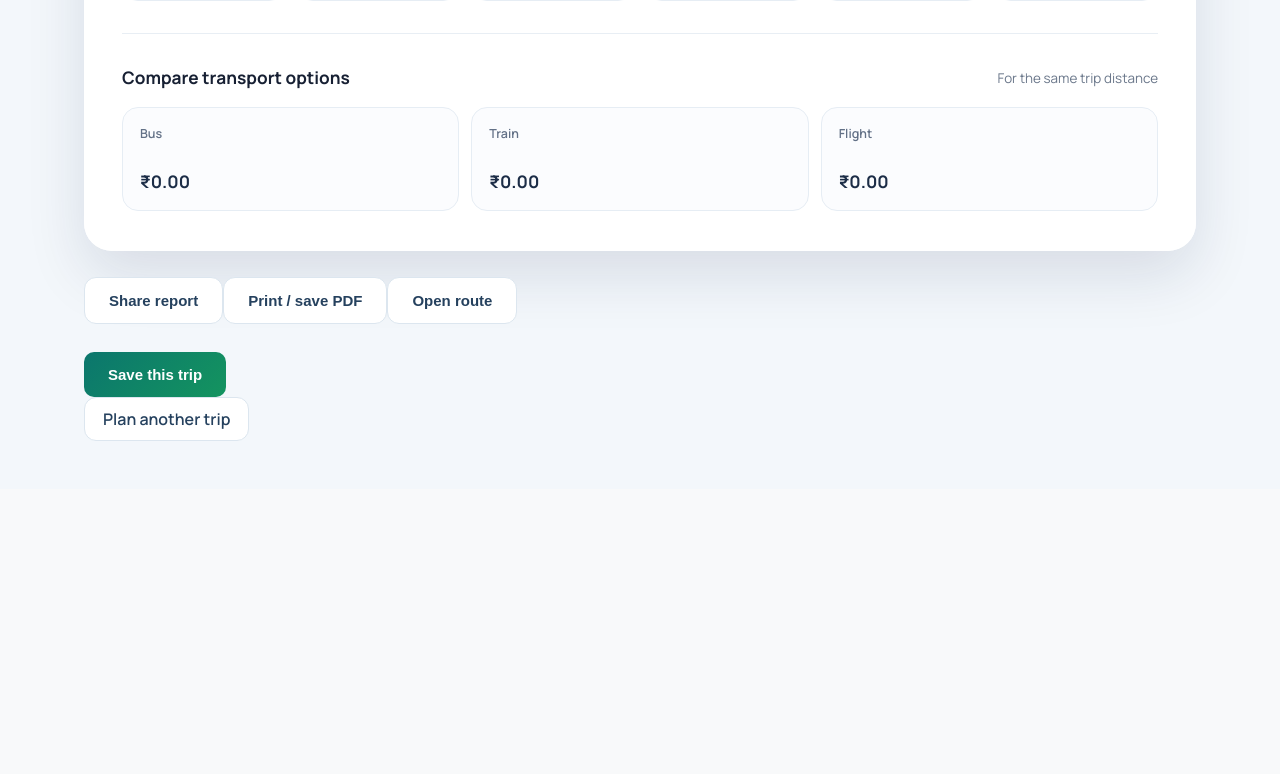
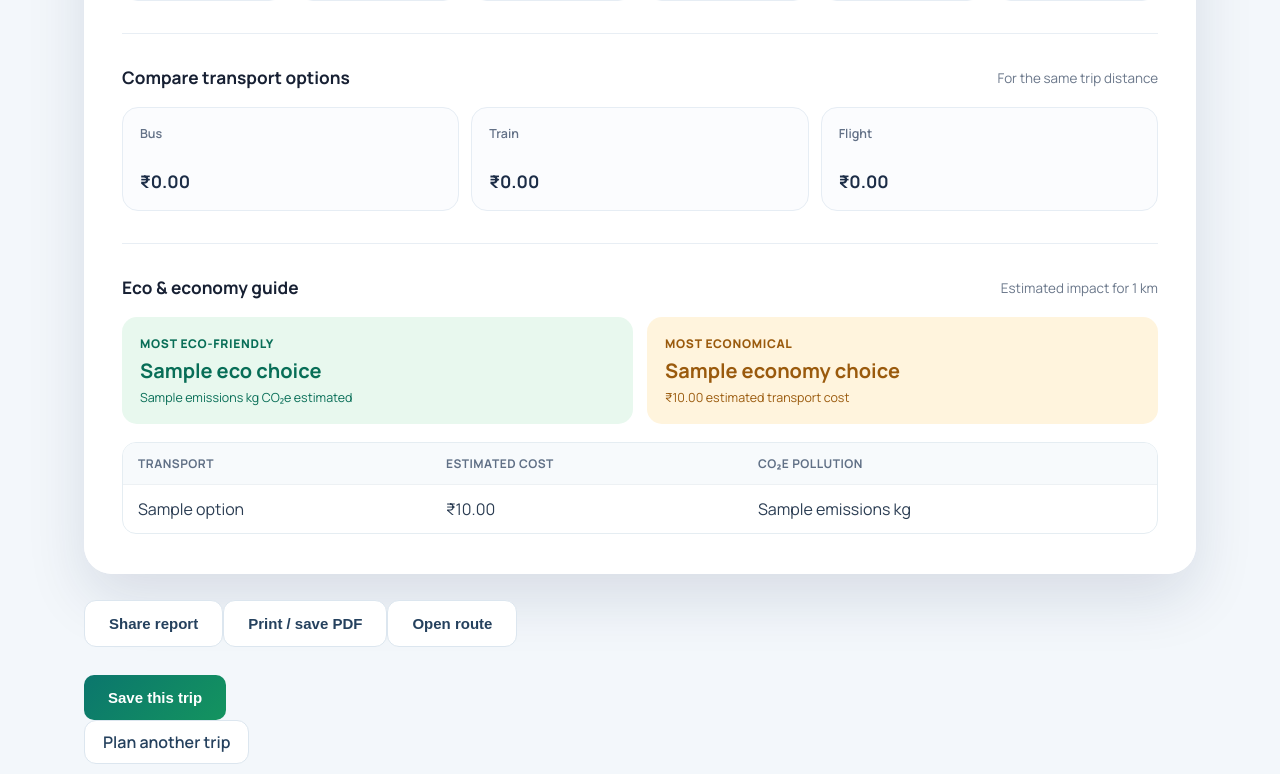
Before and after one commit to suriya3002/Travel_Budget_Planner, a Flask app: template templates/result.html in a window 1280 px wide. Shown: the part 1200-1974 px from the top of the page. Before the commit the page ends 1641 px from the top, so only its background shows below. Run offline with Flask 3, Linux system fonts and the light colour scheme; the template is opened without the code that fills it: most values are stand-ins (such as "Sample title", 1, 10 or a date in 2020); grey boxes marked "Sample" are stand-in pictures.

Commit message:
feat: enhance emissions calculation and add eco/economy recommendations in trip summary

```diff
--- a/app.py
+++ b/app.py
@@ -117,7 +117,7 @@ def calculate_emissions(distance, transport_mode):
     """Estimate kg CO2e for this trip; values are per passenger-kilometre."""
     factors = {
         "walk": 0,
-        "bike": 0,
+        "bike": 0.103,
         "car": 0.192,
         "bus": 0.105,
         "train": 0.041,
@@ -205,6 +205,25 @@ def trip_from_form():
     emissions_kg = calculate_emissions(total_distance, transport_mode)
     # A simple, distance-sensitive impact indicator: 100 kg CO2e equals 100%.
     pollution_percent = min(round(emissions_kg, 1), 100)
+    comparison_costs = {
+        "walk": 0,
+        "bike": round((total_distance / (mileage or 45)) * fuel_price, 2),
+        "car": round((total_distance / (mileage or 15)) * fuel_price, 2),
+        "bus": round(bus_cost, 2),
+        "train": round(train_cost, 2),
+        "flight": round(flight_cost, 2),
+    }
+    mode_impacts = [
+        {
+            "mode": mode,
+            "label": mode.capitalize(),
+            "cost": comparison_costs[mode],
+            "emissions": calculate_emissions(total_distance, mode),
+        }
+        for mode in ("walk", "bike", "car", "bus", "train", "flight")
+    ]
+    eco_choice = min(mode_impacts, key=lambda item: item["emissions"])
+    economy_choice = min(mode_impacts, key=lambda item: item["cost"])
 
     return {
         "from_location": from_location,
@@ -230,6 +249,9 @@ def trip_from_form():
         "travel_time": travel_time,
         "emissions_kg": emissions_kg,
         "pollution_percent": pollution_percent,
+        "mode_impacts": mode_impacts,
+        "eco_choice": eco_choice,
+        "economy_choice": economy_choice,
         "bus_cost": round(bus_cost, 2),
         "train_cost": round(train_cost, 2),
         "flight_cost": round(flight_cost, 2),
--- a/static/result.css
+++ b/static/result.css
@@ -20,6 +20,7 @@ body { font-family: 'Manrope', 'Segoe UI', sans-serif; background: #f3f7fb; colo
 .pollution-summary { background: #effbf4; border-color: #c8ecda; }
 .pollution-summary strong { color: #087b69; }
 .pollution-level { display: flex; justify-content: space-between; align-items: center; margin-top: 10px; font-size: .72rem; color: #3a685d; }.pollution-level b { color: #087b69; font-size: .9rem; }.pollution-meter { height: 6px; margin-top: 6px; overflow: hidden; border-radius: 99px; background: #ccebdd; }.pollution-meter i { display: block; height: 100%; border-radius: inherit; background: linear-gradient(90deg, #22a06b, #e8a43a, #df5454); }
+.recommendations { display: grid; grid-template-columns: 1fr 1fr; gap: 14px; margin-bottom: 18px; }.recommendation { padding: 18px; border-radius: 15px; display: flex; flex-direction: column; gap: 5px; }.recommendation span { font-size: .75rem; font-weight: 800; text-transform: uppercase; letter-spacing: .06em; }.recommendation strong { font-size: 1.25rem; }.recommendation small { font-size: .78rem; }.eco-recommendation { color: #086e57; background: #e8f8ee; }.economy-recommendation { color: #9a5a0d; background: #fff4dd; }.impact-table-wrap { overflow-x: auto; border: 1px solid #e5edf2; border-radius: 14px; }.impact-table { width: 100%; border-collapse: collapse; min-width: 520px; }.impact-table th { padding: 12px 15px; color: #607086; background: #f7fafc; text-align: left; font-size: .75rem; text-transform: uppercase; letter-spacing: .04em; }.impact-table td { padding: 13px 15px; border-top: 1px solid #edf1f4; color: #2b3d53; }.impact-table td small { display: block; margin-top: 3px; color: #087b69; font-size: .7rem; font-weight: 700; }.impact-table .selected-mode { background: #effbf4; }
 .report-divider { height: 1px; border: 0; background: #e8eef4; margin: 32px 0; }
 .insights { display: grid; grid-template-columns: minmax(260px, .9fr) minmax(300px, 1.1fr); align-items: center; gap: 28px; }
 .chart-container { max-width: 320px; margin: auto; }
@@ -35,3 +36,4 @@ body { font-family: 'Manrope', 'Segoe UI', sans-serif; background: #f3f7fb; colo
 @media print { body { background: #fff; } .button-group, .action-center, .back-btn { display: none !important; } .container { max-width: none; padding: 0; } #report { box-shadow: none; } }
 @media (max-width: 650px) { .container { padding: 0; } #report { border-radius: 0; } .report-hero { padding: 27px 22px; min-height: 255px; } .result-card { padding: 26px 20px; } .insights { grid-template-columns: 1fr; } }
 @media (max-width: 500px) { .route-summary { grid-column: span 1; } }
+@media (max-width: 500px) { .recommendations { grid-template-columns: 1fr; } }
--- a/templates/result.html
+++ b/templates/result.html
@@ -28,6 +28,9 @@
       </div>
       <hr class="report-divider"><div class="section-title"><h2>Compare transport options</h2><p>For the same trip distance</p></div>
       <div class="summary-grid"><div class="summary-item"><span>Bus</span><strong>₹{{ '%.2f'|format(bus_cost) }}</strong></div><div class="summary-item"><span>Train</span><strong>₹{{ '%.2f'|format(train_cost) }}</strong></div><div class="summary-item"><span>Flight</span><strong>₹{{ '%.2f'|format(flight_cost) }}</strong></div></div>
+      <hr class="report-divider"><div class="section-title"><h2>Eco & economy guide</h2><p>Estimated impact for {{ total_distance }} km</p></div>
+      <div class="recommendations"><div class="recommendation eco-recommendation"><span>Most eco-friendly</span><strong>{{ eco_choice.label }}</strong><small>{{ eco_choice.emissions }} kg CO₂e estimated</small></div><div class="recommendation economy-recommendation"><span>Most economical</span><strong>{{ economy_choice.label }}</strong><small>₹{{ '%.2f'|format(economy_choice.cost) }} estimated transport cost</small></div></div>
+      <div class="impact-table-wrap"><table class="impact-table"><thead><tr><th>Transport</th><th>Estimated cost</th><th>CO₂e pollution</th></tr></thead><tbody>{% for option in mode_impacts %}<tr class="{% if option.mode == transport_mode %}selected-mode{% endif %}"><td>{{ option.label }}{% if option.mode == transport_mode %}<small>Your choice</small>{% endif %}</td><td>₹{{ '%.2f'|format(option.cost) }}</td><td>{{ option.emissions }} kg</td></tr>{% endfor %}</tbody></table></div>
     </div>
   </section>
   <div class="button-group"><button type="button" onclick="shareReport()">Share report</button><button type="button" onclick="window.print()">Print / save PDF</button><button type="button" onclick="openRoute()">Open route</button></div>
```
Also changed, not shown: travel_budget.db.
